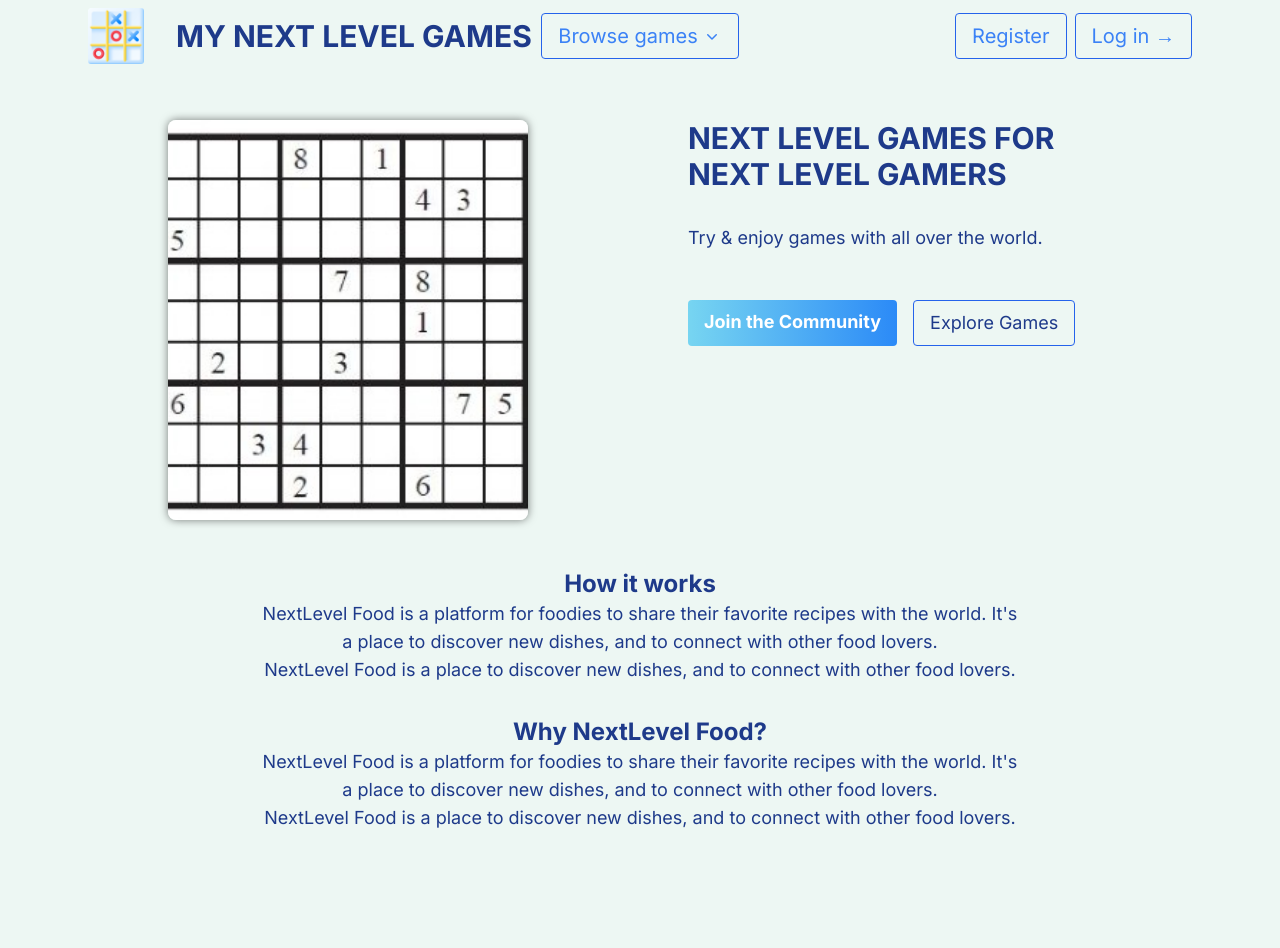
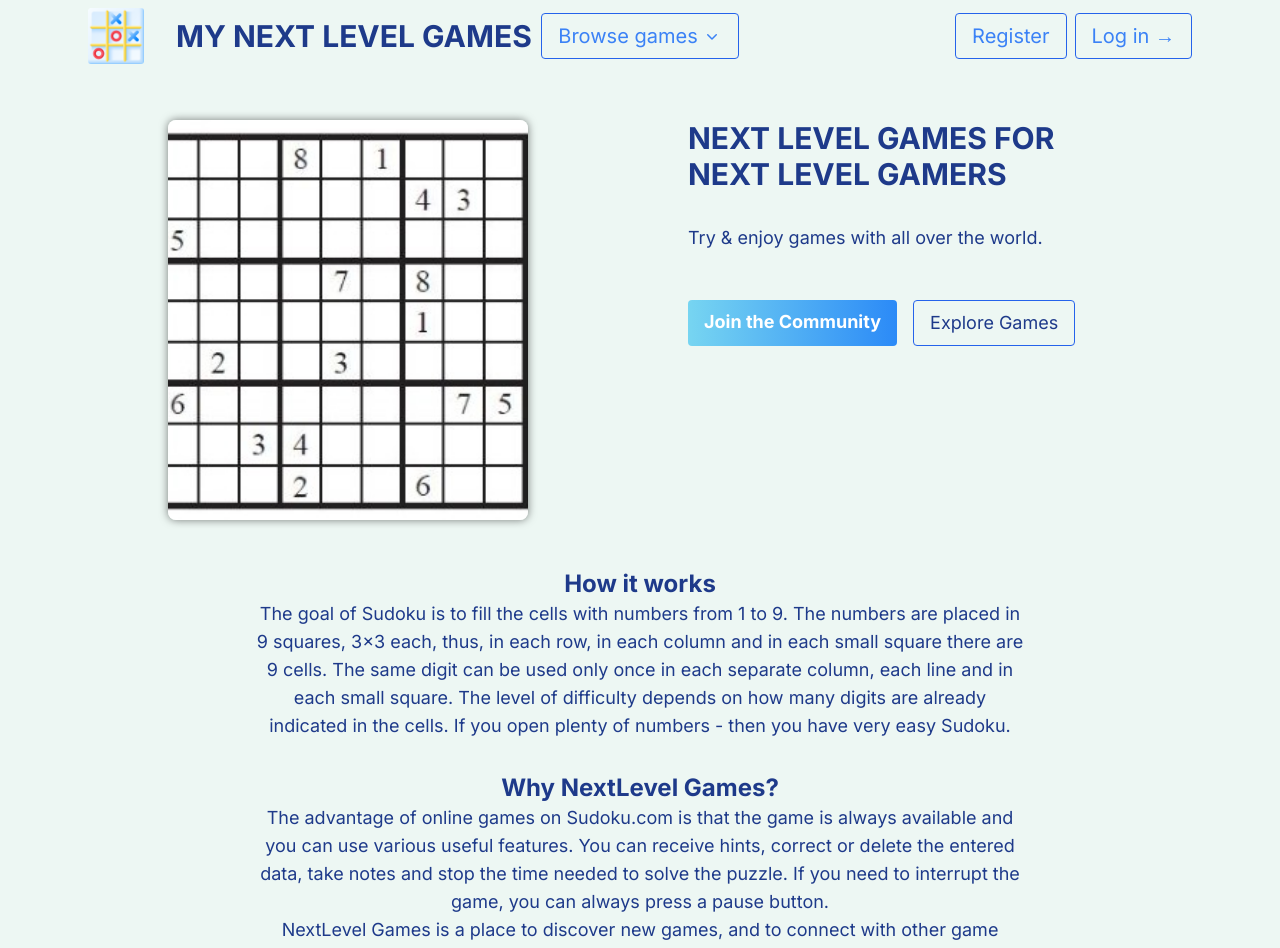
Before and after one commit to plamenpk/MyGames, a Next.js app in the folder mygames/: page / in a window 1280 px wide. Shown: the top 948 px of the page. Before the commit the page ends 864 px from the top, so only its background shows below. Built offline with nearby package versions, Linux system fonts and the light colour scheme.

Commit message:
Refactored content

```diff
--- a/mygames/app/page.tsx
+++ b/mygames/app/page.tsx
@@ -25,26 +25,18 @@ const Home = () => {
         <section className="flex flex-col text-blue-900 text-lg max-w-3xl w-11/12 mx-auto my-8 text-center">
           <h2 className="text-2xl font-bold">How it works</h2>
           <p>
-            NextLevel Food is a platform for foodies to share their favorite
-            recipes with the world. It&apos;s a place to discover new dishes, and to
-            connect with other food lovers.
-          </p>
-          <p>
-            NextLevel Food is a place to discover new dishes, and to connect
-            with other food lovers.
+            The goal of Sudoku is to fill the cells with numbers from 1 to 9. The numbers are placed in 9 squares, 3x3 each, thus, in each row, in each column and in each small square there are 9 cells. The same digit can be used only once in each separate column, each line and in each small square. The level of difficulty depends on how many digits are already indicated in the cells. If you open plenty of numbers - then you have very easy Sudoku.
           </p>
         </section>
 
         <section className="flex flex-col text-blue-900  text-lg max-w-3xl w-11/12 mx-auto my-8 text-center">
-          <h2 className="text-2xl font-bold">Why NextLevel Food?</h2>
+          <h2 className="text-2xl font-bold">Why NextLevel Games?</h2>
           <p>
-            NextLevel Food is a platform for foodies to share their favorite
-            recipes with the world. It&apos;s a place to discover new dishes, and to
-            connect with other food lovers.
+            The advantage of online games on Sudoku.com is that the game is always available and you can use various useful features. You can receive hints, correct or delete the entered data, take notes and stop the time needed to solve the puzzle. If you need to interrupt the game, you can always press a pause button.
           </p>
           <p>
-            NextLevel Food is a place to discover new dishes, and to connect
-            with other food lovers.
+            NextLevel Games is a place to discover new games, and to connect
+            with other game lovers.
           </p>
         </section>
       </main>
```
